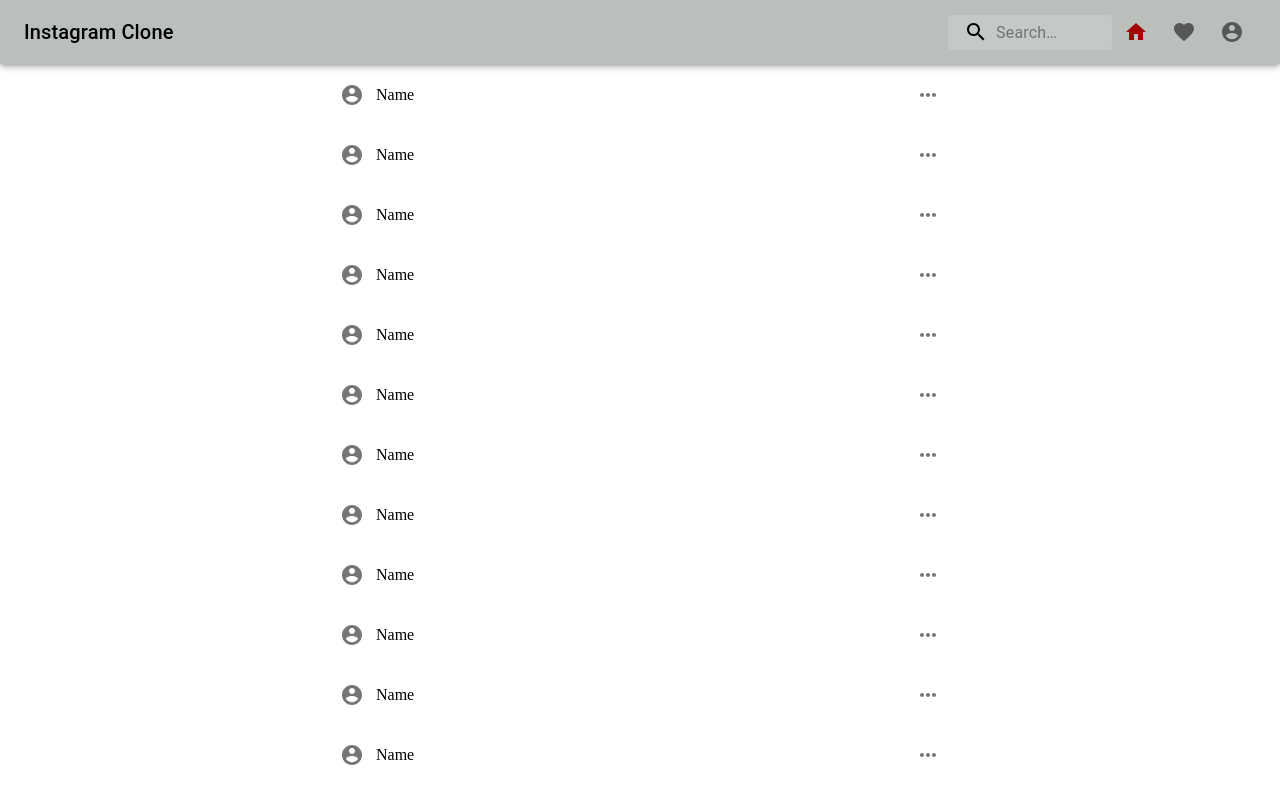
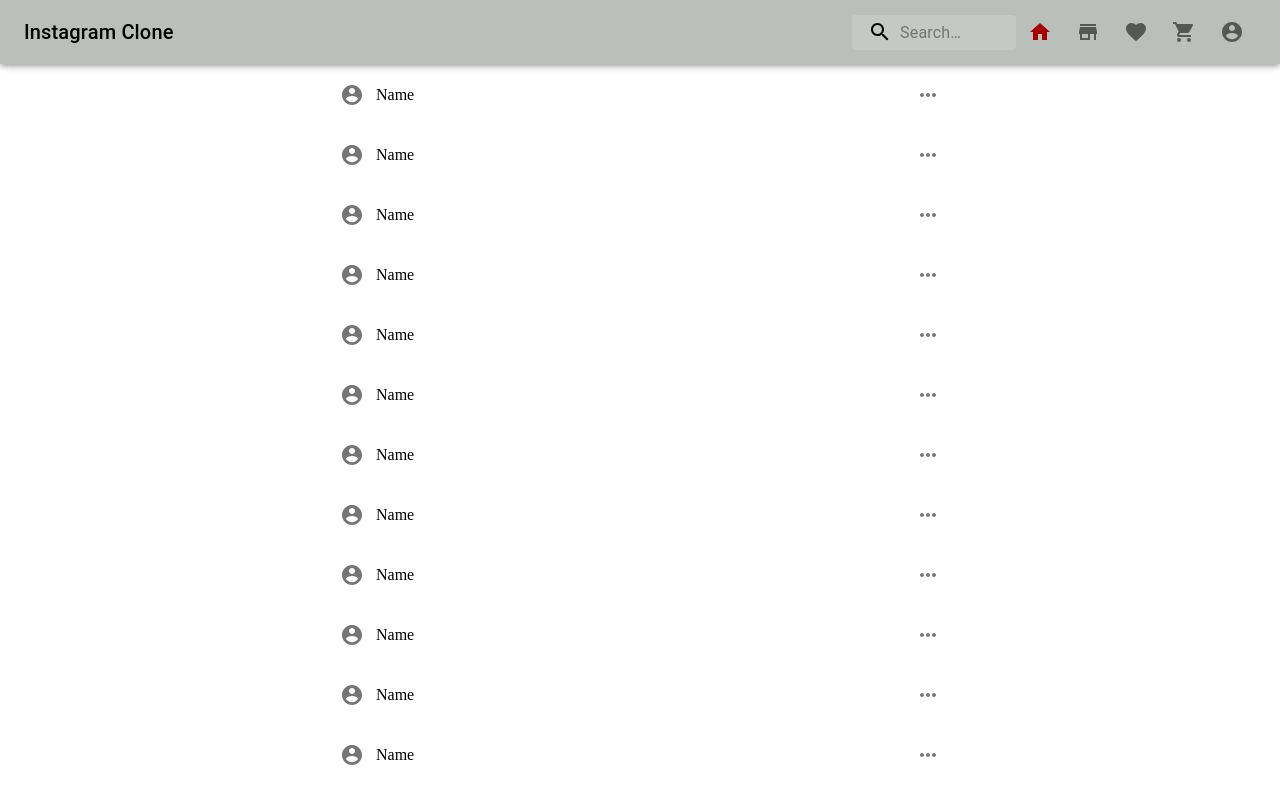
Before and after one commit to CristiCeban/instagram-clone, a React app in the folder client/: page / in a window 1280 px wide. Shown: the top 800 px of the page. Built offline with nearby package versions, Linux system fonts and the light colour scheme; the HTML template or start-up script is replaced by a standard one.

Commit message:
navbar and navigation

```diff
--- a/client/src/components/navBar/NavBar.tsx
+++ b/client/src/components/navBar/NavBar.tsx
@@ -1,13 +1,15 @@
 import React from 'react';
 import { fade, makeStyles } from '@material-ui/core/styles';
-import {AccountCircle, Favorite, Home, Search} from "@material-ui/icons";
+import {AccountCircle, Favorite, Home, Search, ShoppingCart, Store} from "@material-ui/icons";
 import {AppBar, IconButton, InputBase, Link, Toolbar, Typography} from "@material-ui/core";
 import { useLocation } from 'react-router-dom'
 
 enum routerEnum {
     main = '/',
     profile = '/profile',
-    favorites = '/favorites'
+    favorites = '/favorites',
+    cart = '/cart',
+    products = '/products'
 }
 
 
@@ -18,10 +20,14 @@ const NavBar = () =>{
 
     return (
         <div className={classes.root}>
-            <AppBar position="fixed" style={{backgroundColor:'#bbbfbc'}}>
+            <AppBar position={"fixed"}
+                    style={{backgroundColor:'#bbbfbc'}}
+            >
                 <Toolbar>
                     <Typography className={classes.title} variant="h6" noWrap>
-                        Instagram Clone
+                        <Link href={'/'} style={{color:'black'}}>
+                            Instagram Clone
+                        </Link>
                     </Typography>
                     <div className={classes.search}>
                         <div className={classes.searchIcon}>
@@ -47,6 +53,16 @@ const NavBar = () =>{
                         </IconButton>
                     </Link>
 
+                    <Link href={'/products'}>
+                        <IconButton>
+                            <Store className={pathname === routerEnum.products
+                                ? classes.selectedNavIcon
+                                :
+                                undefined}
+                            />
+                        </IconButton>
+                    </Link>
+
                     <Link href={'/favorites'}>
                         <IconButton>
                                 <Favorite className={pathname === routerEnum.favorites
@@ -54,6 +70,16 @@ const NavBar = () =>{
                                     :
                                     undefined }
                                 />
+                        </IconButton>
+                    </Link>
+
+                    <Link href={'/cart'}>
+                        <IconButton>
+                            <ShoppingCart className={pathname === routerEnum.cart
+                                ? classes.selectedNavIcon
+                                :
+                                undefined}
+                            />
                         </IconButton>
                     </Link>
 
--- a/client/src/navigation/Navigation.tsx
+++ b/client/src/navigation/Navigation.tsx
@@ -1,7 +1,8 @@
 import React from "react";
 import {
     BrowserRouter as Router,
-    Route
+    Route,
+    Redirect
 } from 'react-router-dom'
 import AuthScreen from "../screens/auth/AuthScreen";
 import {useSelector} from "react-redux";
@@ -11,6 +12,8 @@ import NavBar from "../components/navBar/NavBar";
 import RegisterScreen from "../screens/auth/RegisterScreen";
 import FavoritesScreen from "../screens/favorites/FavoritesScreen";
 import ProfileScreen from "../screens/profile/ProfileScreen";
+import CartScreen from "../screens/cart/CartScreen";
+import ProductsScreen from "../screens/products/ProductsScreen";
 
 
 const Navigation = () => {
@@ -19,13 +22,15 @@ const Navigation = () => {
         <Router>
             {!isLogged ?
                 <>
-                    <Route component={AuthScreen}/>
+                    <Route exact path={'/'} component={AuthScreen}/>
+                    <Route exact path={'/SignIn'} component={AuthScreen}/>
+                    <Route exact path={'/SignUp'} component={RegisterScreen}/>
                 </>
                 :
                 <>
                     <Route exact path={'/'} render={() =>(
                         !isLogged ?
-                            <Route component={AuthScreen}/>
+                            <Redirect  to={'/SignIn'}/>
                         :
                             <>
                                 <NavBar/>
@@ -35,27 +40,33 @@ const Navigation = () => {
                     }/>
                     <Route exact path={'/signIn'} render={() =>(
                         !isLogged ?
-                            <Route component={AuthScreen}/>
+                            <Route component={AuthScreen} />
                             :
-                            <>
-                                <NavBar/>
-                                <Route component={Main}/>
-                            </>
+                            <Redirect to={'/'}/>
                     )
                     }/>
                     <Route exact path={'/signUp'} render={()=>(
                         !isLogged ?
-                            <Route component={RegisterScreen}/>
+                            <Route component={RegisterScreen} />
+                            :
+                            <Redirect to={'/'}/>
+                    )
+                    }/>
+
+                    <Route exact path={'/products'} render={()=>(
+                        !isLogged ?
+                            <Redirect  to={'/SignIn'}/>
                             :
                             <>
                                 <NavBar/>
-                                <Route component={Main}/>
+                                <Route component={ProductsScreen}/>
                             </>
                     )
                     }/>
+
                     <Route exact path={'/favorites'} render={()=>(
                         !isLogged ?
-                            <Route component={AuthScreen}/>
+                            <Redirect  to={'/SignIn'}/>
                             :
                             <>
                                 <NavBar/>
@@ -63,9 +74,21 @@ const Navigation = () => {
                             </>
                     )
                     }/>
+
+                    <Route exact path={'/cart'} render={()=>(
+                        !isLogged ?
+                            <Redirect  to={'/SignIn'}/>
+                            :
+                            <>
+                                <NavBar/>
+                                <Route component={CartScreen}/>
+                            </>
+                    )
+                    }/>
+
                     <Route exact path={'/profile'} render={()=>(
                         !isLogged ?
-                            <Route component={AuthScreen}/>
+                            <Redirect  to={'/SignIn'}/>
                             :
                             <>
                                 <NavBar/>
@@ -73,6 +96,10 @@ const Navigation = () => {
                             </>
                     )
                     }/>
+
+
+
+
                 </>
             }
         </Router>
--- /dev/null
+++ b/client/src/screens/cart/CartScreen.tsx
@@ -0,0 +1,14 @@
+import React from "react";
+
+const CartScreen = () => {
+    return(
+        <>
+            <h1>Cart</h1>
+            <h1>Cart</h1>
+            <h1>Cart</h1>
+            <h1>Cart</h1>
+        </>
+    )
+}
+
+export default CartScreen;
--- /dev/null
+++ b/client/src/screens/pageNotFound/PageNotFound.tsx
@@ -0,0 +1 @@
+import React from "react";
--- /dev/null
+++ b/client/src/screens/products/ProductsScreen.tsx
@@ -0,0 +1,9 @@
+import React from "react";
+
+const ProductsScreen = () => {
+    return(
+        <p>Products</p>
+    )
+}
+
+export default ProductsScreen;
```
Also changed, not shown: 2 other files (tests, documents, lock files or other folders).
